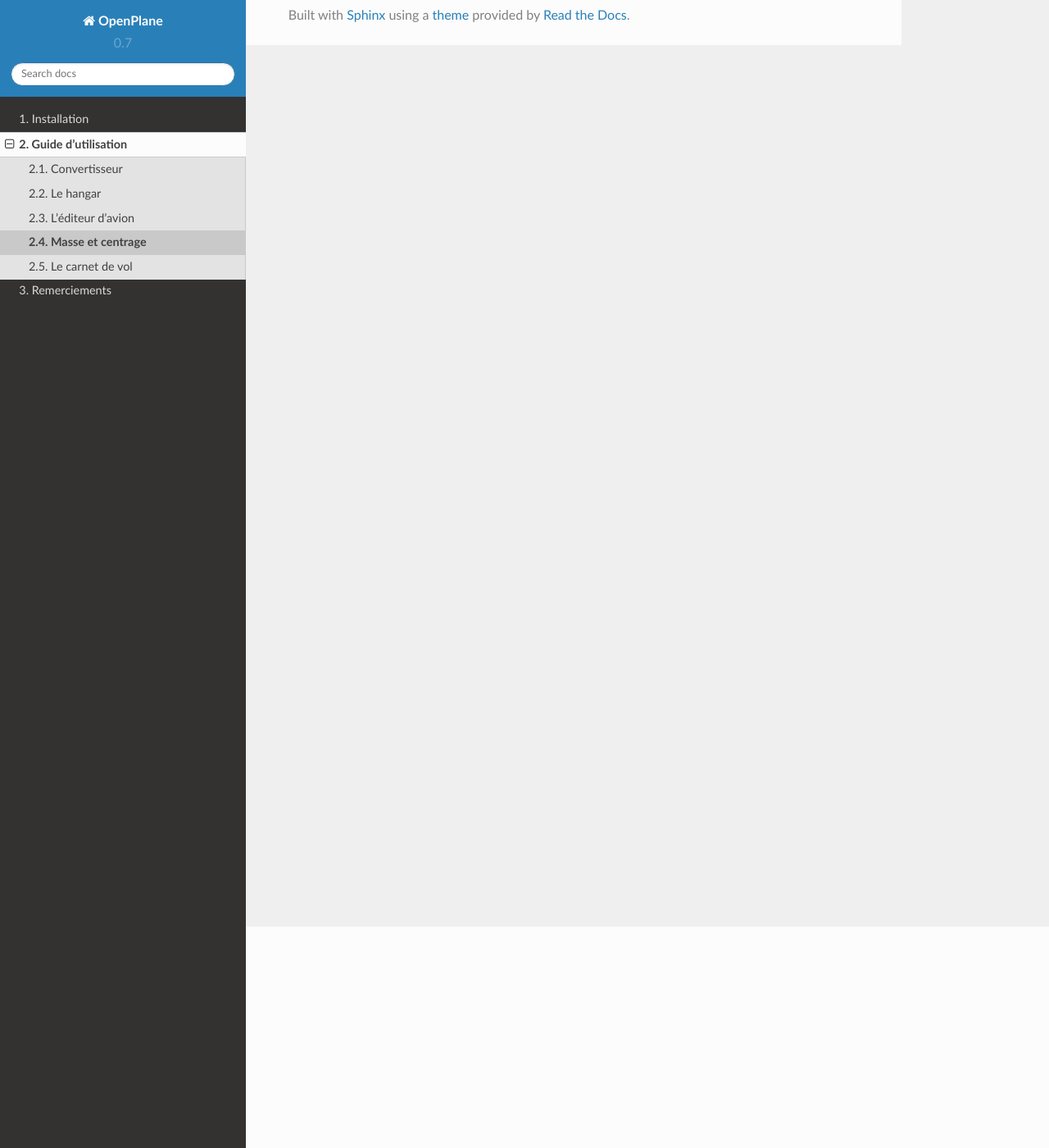
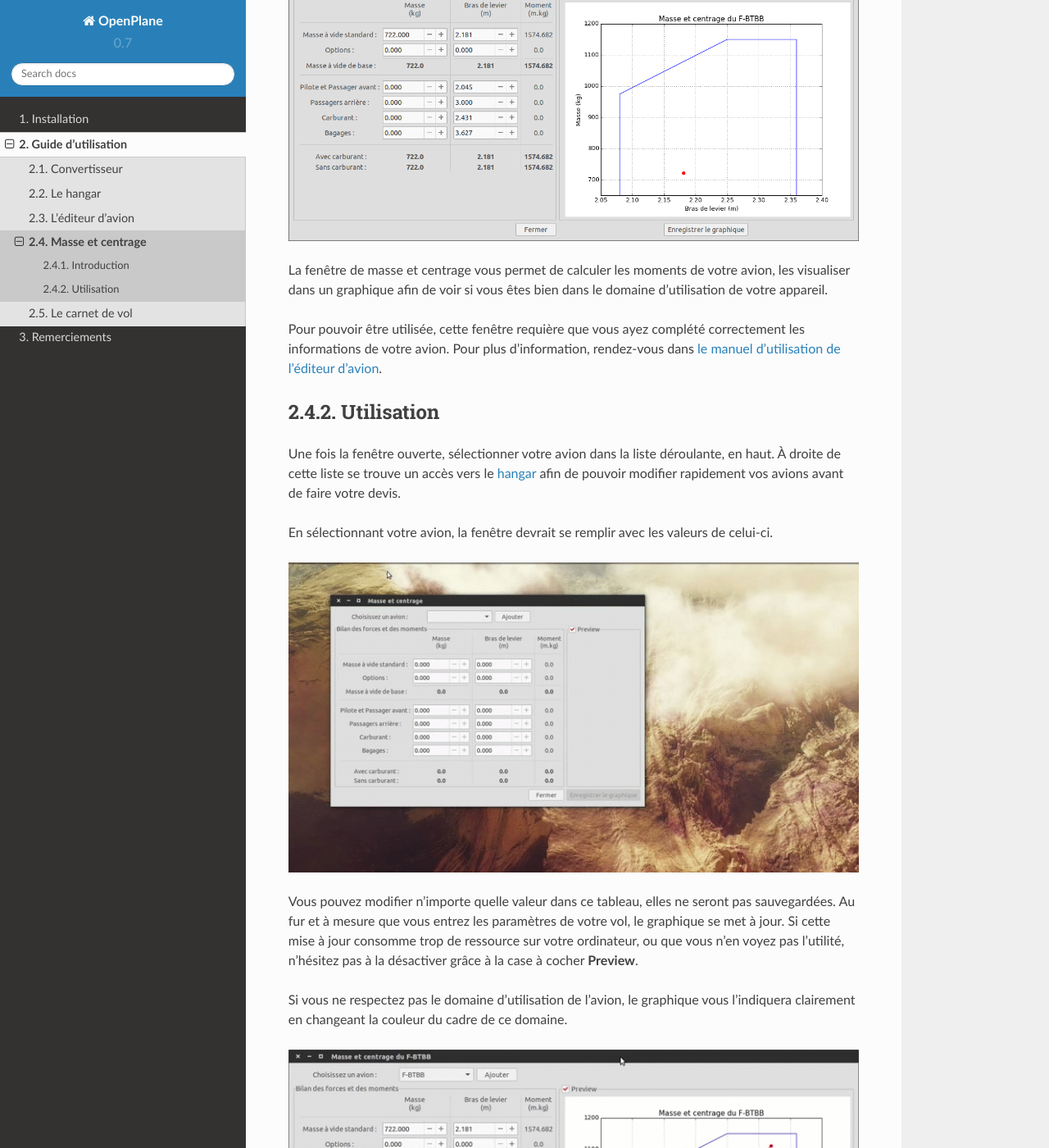
Before and after one commit to louis-etne/OpenPlane-GTK, a Sphinx documentation site: the page built from docs/source/tutorial/weight.rst, in a window 1280 px wide and 1400 px high, scrolled down 270 px. Shown: the whole window at 82% size. Built offline with Sphinx 7.4.7 and the Read the Docs theme 2.0.0, drawn with Linux system fonts in a browser that asks for light colours; some of the changed text lies outside the part shown.

Commit message:
Ajout du guide de la fenêtre de masse et de centrage

```diff
--- a/docs/source/tutorial/weight.rst
+++ b/docs/source/tutorial/weight.rst
@@ -1,2 +1,41 @@
 Masse et centrage
 =================
+
+Introduction
+------------
+
+.. image:: ../images/balance.png
+
+La fenêtre de masse et centrage vous permet de calculer les moments de votre
+avion, les visualiser dans un graphique afin de voir si vous êtes bien dans le
+domaine d'utilisation de votre appareil.
+
+Pour pouvoir être utilisée, cette fenêtre requière que vous ayez complété
+correctement les informations de votre avion. Pour plus d'information,
+rendez-vous dans `le manuel d'utilisation de l'éditeur d'avion <plane_editor.html>`_.
+
+Utilisation
+-----------
+
+Une fois la fenêtre ouverte, sélectionner votre avion dans la liste déroulante,
+en haut. À droite de cette liste se trouve un accès vers le `hangar <hangar.html>`_
+afin de pouvoir modifier rapidement vos avions avant de faire votre devis.
+
+En sélectionnant votre avion, la fenêtre devrait se remplir avec les valeurs de
+celui-ci.
+
+.. image:: ../images/balance_import.gif
+
+Vous pouvez modifier n'importe quelle valeur dans ce tableau, elles ne seront
+pas sauvegardées. Au fur et à mesure que vous entrez les paramètres de votre vol,
+le graphique se met à jour. Si cette mise à jour consomme trop de ressource sur
+votre ordinateur, ou que vous n'en voyez pas l'utilité, n'hésitez pas à la
+désactiver grâce à la case à cocher **Preview**.
+
+Si vous ne respectez pas le domaine d'utilisation de l'avion, le graphique vous
+l'indiquera clairement en changeant la couleur du cadre de ce domaine.
+
+.. image:: ../images/wrong_balancing.gif
+
+Vous pouvez également exporter ce graphique grâce au bouton **Enregistrer le
+graphique**. Je conseille fortement le *.png* comme format d'image.
```
Also changed, not shown: docs/source/images/balance.png (added), docs/source/images/balance_import.gif (added), docs/source/images/wrong_balancing.gif (added).
